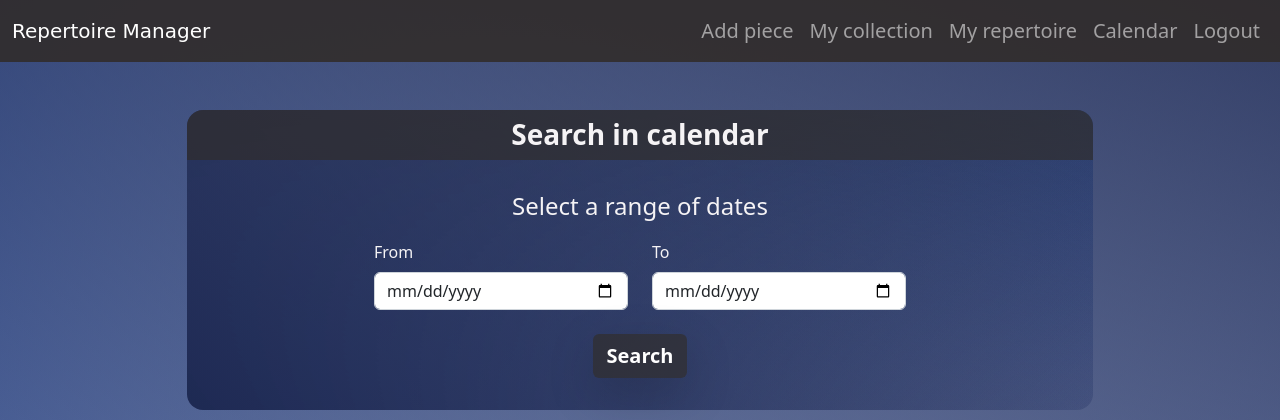
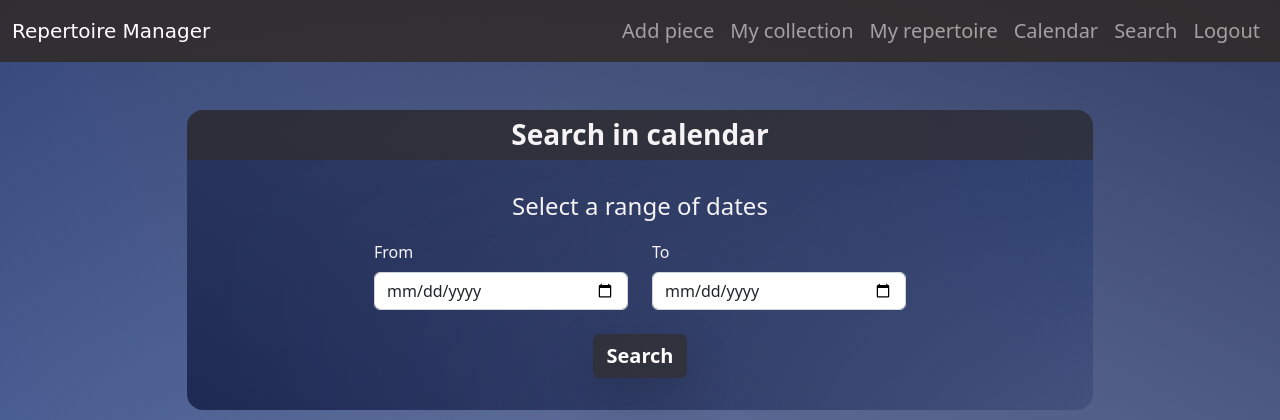
Before and after one commit to paulohenrique-gh/repertoire-manager, a Flask app: page /calendar in a window 1280 px wide. Shown: the top 420 px of the page. Run offline with Flask 3, Linux system fonts and the light colour scheme; the visitor is signed in with stand-in values (Sample User, id 1); some web fonts are replaced.

Commit message:
first branch commit

```diff
--- a/templates/layout.html
+++ b/templates/layout.html
@@ -34,6 +34,9 @@
                   <a class="nav-link" href="/calendar">Calendar</a>
                 </li>
                 <li class="nav-item">
+                  <a class="nav-link" href="/calendar">Search</a>
+                </li>
+                <li class="nav-item">
                   <a class="nav-link" href="/logout">Logout</a>
                 </li>
               </ul>
```
